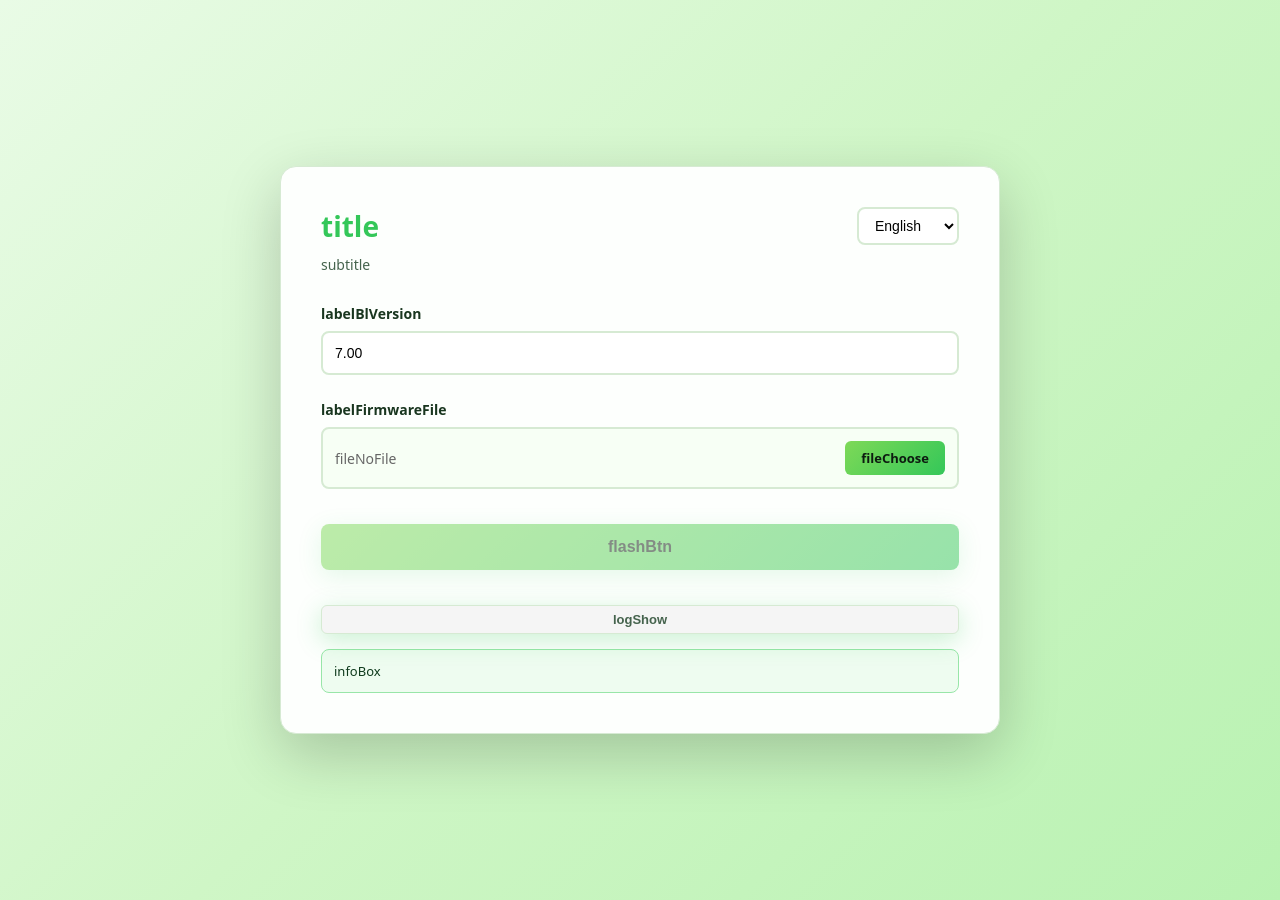
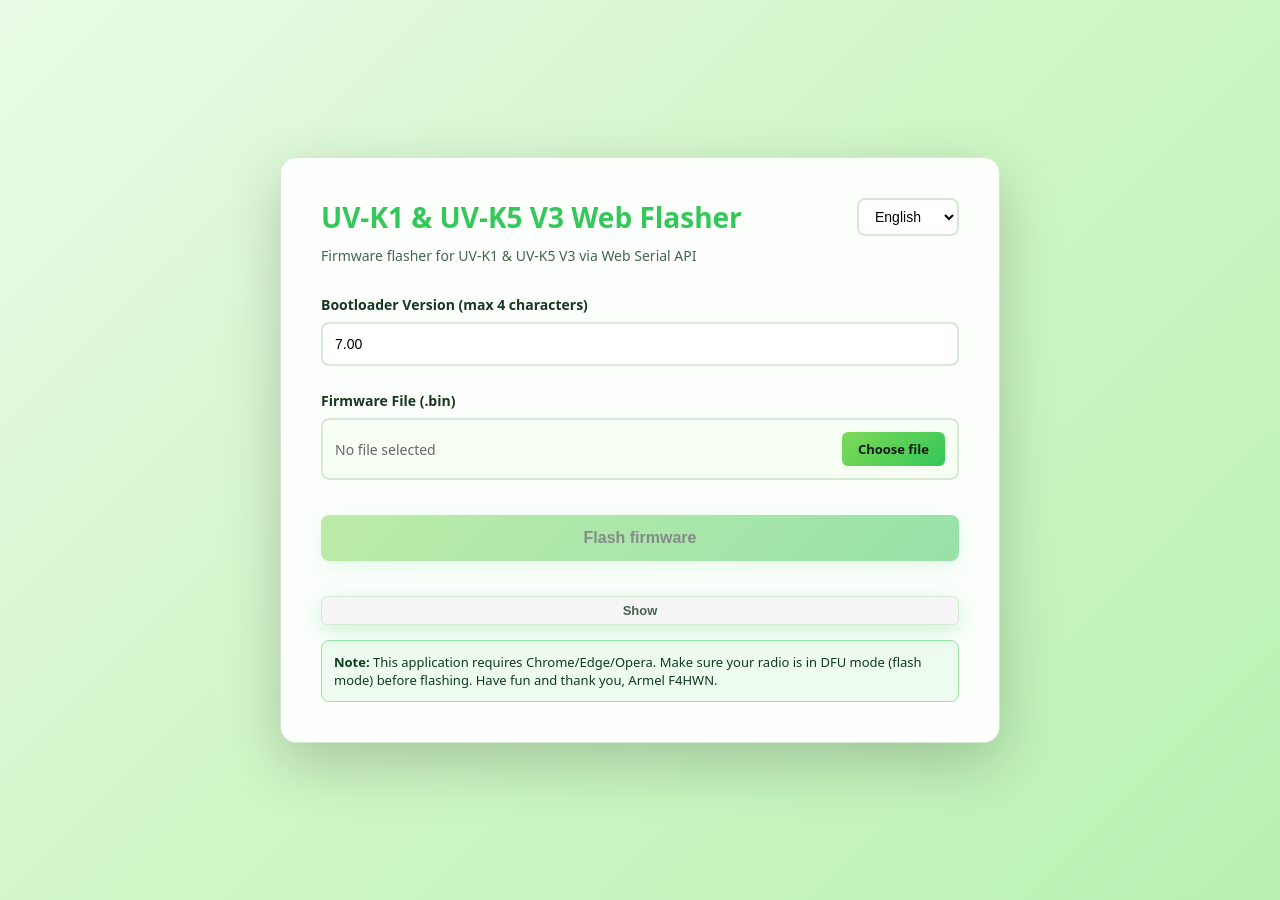
Before and after one commit to armel/armel.github.io, a Jekyll site: the page uvtools2/index.html, which Jekyll copies as it is, in a window 1280 px wide. Built offline with Jekyll 4.4.1, drawn with Linux system fonts in a browser that asks for light colours; some of the changed lines change nothing that is shown.

Commit message:
Fix i18n issue

```diff
--- a/uvtools2/index.html
+++ b/uvtools2/index.html
@@ -4,6 +4,7 @@
   <meta charset="UTF-8" />
   <meta name="viewport" content="width=device-width, initial-scale=1" />
   <title>UV-K5 V3 & UV-K1 Web Flasher</title>
+  <link rel="icon" type="image/x-icon" href="img/favicon.ico">
   <link rel="preload" href="locales/en.json" as="fetch" type="application/json" crossorigin="anonymous">
   <link rel="stylesheet" href="css/style.css" />
 </head>
--- a/uvtools2/js/flash.js
+++ b/uvtools2/js/flash.js
@@ -1,10 +1,12 @@
 // js/flash.js
 // UV-K5 Web Flasher core logic (Web Serial + protocol)
-// Notes:
-//  - Requires i18n.js to be loaded first (window.i18n.t is used).
-//  - Shows progress bar during flashing, hides it after successful completion.
-//  - Percentage text is centered via #progressLabel overlay.
-//  - All comments are in EN as requested.
+// - Requires i18n.js to be loaded first (window.i18nReady).
+// - Defines window.updateUI() to (re)apply translations to the DOM.
+// - Shows progress bar during flashing, hides it after successful completion.
+// - Percentage text is centered via #progressLabel overlay.
+// - Comments in English.
+
+'use strict';
 
 // ---------- Constants ----------
 const BAUDRATE = 38400;
@@ -25,59 +27,107 @@ let isReading = false;
 const flashBtn          = document.getElementById('flashBtn');
 const blVersionInput    = document.getElementById('blVersion');
 const firmwareFileInput = document.getElementById('firmwareFile');
+const titleEl           = document.getElementById('title');
+const subtitleEl        = document.getElementById('subtitle');
+const labelBlVersionEl  = document.getElementById('labelBlVersion');
+const labelFwFileEl     = document.getElementById('labelFirmwareFile');
 const logDiv            = document.getElementById('log');
+const logTitleEl        = document.getElementById('logTitle');
+const infoBoxEl         = document.getElementById('infoBox');
 const progressContainer = document.getElementById('progressContainer');
 const progressFill      = document.getElementById('progressFill');
 const progressLabel     = document.getElementById('progressLabel'); // centered percentage text
+const logToggle         = document.getElementById('logToggle');
 const fileLabel         = document.getElementById('fileLabel');
 const fileName          = document.getElementById('fileName');
+const fileButton        = document.getElementById('fileButton');
+const languageSelect    = document.getElementById('languageSelect');
 
 // ---------- i18n helper ----------
-function t(key, ...args) { return window.i18n.t(key, ...args); }
+function t(key, ...args) { return window.i18n && window.i18n.t ? window.i18n.t(key, ...args) : key; }
 
-// ---------- Initial UI text binding ----------
+// ---------- Translations application ----------
+// This function safely updates all user-visible strings using i18n.t()
 window.updateUI = function updateUI() {
-  document.getElementById('title').textContent = t('title');
-  document.getElementById('subtitle').textContent = t('subtitle');
-  document.getElementById('labelBlVersion').textContent = t('labelBlVersion');
-  document.getElementById('labelFirmwareFile').textContent = t('labelFirmwareFile');
-  document.getElementById('infoBox').innerHTML = t('infoBox');
-  document.getElementById('fileButton').textContent = t('fileChoose');
-  flashBtn.textContent = t('flashBtn');
-  logToggle.textContent = logDiv.classList.contains('visible') ? t('logHide') : t('logShow');
+  // Core headings and labels
+  if (titleEl)          titleEl.textContent = t('title');
+  if (subtitleEl)       subtitleEl.textContent = t('subtitle');
+  if (labelBlVersionEl) labelBlVersionEl.textContent = t('labelBlVersion');
+  if (labelFwFileEl)    labelFwFileEl.textContent = t('labelFirmwareFile');
+  if (logTitleEl)       logTitleEl.textContent = t('logTitle');
 
-  if (!firmwareData) {
+  // Info box can contain inline HTML (e.g., <strong>Note:</strong>)
+  if (infoBoxEl)        infoBoxEl.innerHTML = t('infoBox');
+
+  // Buttons and dynamic labels
+  if (flashBtn)         flashBtn.textContent = t('flashBtn');
+  if (fileButton)       fileButton.textContent = t('fileChoose');
+
+  // Log toggle text depends on current state
+  if (logToggle) {
+    const visible = logDiv && logDiv.classList.contains('visible');
+    logToggle.textContent = visible ? t('logHide') : t('logShow');
+    logToggle.setAttribute('aria-expanded', visible ? 'true' : 'false');
+  }
+
+  // File name placeholder when nothing is selected
+  if (fileName && !firmwareData) {
     fileName.textContent = t('fileNoFile');
     fileName.classList.remove('has-file');
-    fileLabel.classList.remove('has-file');
+    if (fileLabel) fileLabel.classList.remove('has-file');
+  }
+
+  // Keep language selector in sync with current i18n language
+  if (languageSelect && window.i18n && window.i18n.lang) {
+    languageSelect.value = window.i18n.lang;
   }
 };
-updateUI();
+
+// Re-apply UI when i18n signals readiness (first load or any future re-init)
+window.addEventListener('i18n:ready', () => {
+  if (window.updateUI) window.updateUI();
+});
+
+// Also perform an initial application after i18nReady resolves
+(async () => {
+  if (window.i18nReady) {
+    await window.i18nReady;
+  }
+  if (window.updateUI) window.updateUI();
+})();
 
 // ---------- Log visibility toggle ----------
+if (logToggle) {
   logToggle.addEventListener('click', () => {
+    if (!logDiv) return;
     logDiv.classList.toggle('visible');
     logToggle.textContent = logDiv.classList.contains('visible') ? t('logHide') : t('logShow');
     logToggle.setAttribute('aria-expanded', logDiv.classList.contains('visible') ? 'true' : 'false');
   });
+}
 
 // ---------- Firmware file input ----------
+if (firmwareFileInput) {
   firmwareFileInput.addEventListener('change', (e) => {
     const file = e.target.files?.[0];
     if (!file) return;
     const fr = new FileReader();
     fr.onload = (ev) => {
       firmwareData = new Uint8Array(ev.target.result);
+      if (fileName) {
         fileName.textContent = file.name;
         fileName.classList.add('has-file');
-    fileLabel.classList.add('has-file');
+      }
+      if (fileLabel) fileLabel.classList.add('has-file');
       log(t('firmwareLoaded', file.name, firmwareData.length), 'success');
       updateFlashButton();
     };
     fr.readAsArrayBuffer(file);
   });
+}
 
 // ---------- Flash button ----------
+if (flashBtn) {
   flashBtn.addEventListener('click', async () => {
     if (!firmwareData) return;
     try {
@@ -87,11 +137,12 @@ flashBtn.addEventListener('click', async () => {
       log(t('flashError', e?.message ?? String(e)), 'error');
       isFlashing = false;
       updateFlashButton();
-    // Intentionally keep the progress visible on failure (for diagnosis).
+      // Keep the progress visible on failure for debugging
     } finally {
       if (port) await disconnect();
     }
   });
+}
 
 // ---------- Serial connection ----------
 async function connect() {
@@ -121,9 +172,9 @@ async function connect() {
 
 async function disconnect() {
   isReading = false;
-  if (reader) { try { await reader.cancel(); } catch {} reader.releaseLock(); reader = null; }
+  if (reader) { try { await reader.cancel(); } catch {} try { reader.releaseLock(); } catch {} reader = null; }
   if (writer) { try { await writer.close(); } catch {} writer = null; }
-  if (port)   { await port.close(); port = null; }
+  if (port)   { try { await port.close(); } catch {} port = null; }
   log(t('disconnected'), 'info');
 }
 
@@ -151,14 +202,14 @@ async function readLoop() {
 }
 
 // ---------- Flash workflow ----------
-function updateFlashButton() { flashBtn.disabled = !firmwareData || isFlashing; }
+function updateFlashButton() { if (flashBtn) flashBtn.disabled = !firmwareData || isFlashing; }
 
 async function flashFirmware() {
   isFlashing = true;
   updateFlashButton();
 
   // Show and reset the progress bar (0%)
-  progressContainer.style.display = 'block';
+  if (progressContainer) progressContainer.style.display = 'block';
   updateProgress(0);
 
   // Reset buffer; give device some time to spam DEV_INFO
@@ -174,8 +225,8 @@ async function flashFirmware() {
     log(t('blVersionLabel', devInfo.blVersion), 'info');
 
     // Optional BL version check (user text input)
-    const expectedBl = blVersionInput.value.trim();
-    if (expectedBl !== '*' && expectedBl !== '?' && devInfo.blVersion !== expectedBl) {
+    const expectedBl = blVersionInput?.value?.trim?.() ?? '';
+    if (expectedBl !== '*' && expectedBl !== '?' && expectedBl !== '' && devInfo.blVersion !== expectedBl) {
       log(t('blWarning', expectedBl, devInfo.blVersion), 'error');
     }
     log(t('deviceDetected'), 'success');
@@ -193,7 +244,7 @@ async function flashFirmware() {
     log(t('programmingComplete'), 'success');
 
     setTimeout(() => {
-      progressContainer.style.display = 'none'; // hide gauge after success
+      if (progressContainer) progressContainer.style.display = 'none'; // hide gauge after success
       updateProgress(0); // reset for next session
     }, 800);
   } finally {
@@ -244,7 +295,7 @@ async function waitForDeviceInfo() {
 async function performHandshake(blVersion) {
   let acc = 0;
 
-  // Send BL version 3 times (mirrors original behavior, robust against noise)
+  // Send BL version 3 times (robust against noise)
   while (acc < 3) {
     await sleep(50);
     const msg = fetchMessage(readBuffer);
@@ -260,7 +311,7 @@ async function performHandshake(blVersion) {
     }
   }
 
-  // Give device time to stop flooding DEV_INFO and then drain remaining messages
+  // Wait and drain any remaining messages
   log(t('waitingStop'), 'info');
   await sleep(200);
 
@@ -284,32 +335,29 @@ async function programFirmware() {
   while (pageIndex < pageCount) {
     updateProgress((pageIndex / pageCount) * 100);
 
-    // Build MSG_PROG_FW packet (268 bytes data: 4 timestamp + 2 idx + 2 count + 256 page)
+    // Build MSG_PROG_FW packet (268 bytes data)
     const msg = createMessage(MSG_PROG_FW, 268);
     const view = new DataView(msg.buffer);
     view.setUint32(4, timestamp, true);
     view.setUint16(8, pageIndex, true);
     view.setUint16(10, pageCount, true);
 
-    // Copy up to 256 bytes for this page
     const offset = pageIndex * 256;
     const len = Math.min(256, firmwareData.length - offset);
     for (let i = 0; i < len; i++) msg[16 + i] = firmwareData[offset + i];
 
-    // Send page
     await sendMessage(msg);
 
     // Await response for this page
     let gotResponse = false;
-    for (let i = 0; i < 300 && !gotResponse; i++) { // up to ~3s (300 * 10ms)
+    for (let i = 0; i < 300 && !gotResponse; i++) { // up to ~3s
       await sleep(10);
       const resp = fetchMessage(readBuffer);
       if (!resp) continue;
-      if (resp.msgType === MSG_NOTIFY_DEV_INFO) continue; // ignore noise
+      if (resp.msgType === MSG_NOTIFY_DEV_INFO) continue;
 
       if (resp.msgType === MSG_PROG_FW_RESP) {
         const dv = new DataView(resp.data.buffer);
-        // const x4 = dv.getUint32(0, true); // not used
         const respPageIndex = dv.getUint16(4, true);
         const err = dv.getUint16(6, true);
 
@@ -340,8 +388,6 @@ async function programFirmware() {
       // else retry same page
     }
   }
-
-  // 100% is set by the caller after loop completes
 }
 
 // ---------- Protocol helpers ----------
@@ -359,9 +405,8 @@ async function sendMessage(msg) {
 }
 
 function makePacket(msg) {
-  // Packet: [0..1]=0xCDAB, [2..3]=msgLenEven, [4..(3+msgLen)]=msg, [4+msgLen..5+msgLen]=CRC16, [6+msgLen..7+msgLen]=0xBADC
   let msgLen = msg.length;
-  if (msgLen % 2 !== 0) msgLen++; // even length
+  if (msgLen % 2 !== 0) msgLen++;
   const buf = new Uint8Array(8 + msgLen);
   const view = new DataView(buf.buffer);
 
@@ -374,7 +419,6 @@ function makePacket(msg) {
   const crc = calcCRC(buf, 4, msgLen);
   view.setUint16(4 + msgLen, crc, true);
 
-  // Obfuscate payload + CRC (2 bytes)
   obfuscate(buf, 4, 2 + msgLen);
   return buf;
 }
@@ -382,7 +426,6 @@ function makePacket(msg) {
 function fetchMessage(buf) {
   if (buf.length < 8) return null;
 
-  // Find header 0xAB 0xCD in raw buffer (obfuscated stream level header bytes appear as AB CD)
   let packBegin = -1;
   for (let i = 0; i < buf.length - 1; i++) {
     if (buf[i] === 0xab && buf[i + 1] === 0xcd) { packBegin = i; break; }
@@ -398,27 +441,20 @@ function fetchMessage(buf) {
   const packEnd = packBegin + 6 + msgLen;
   if (buf.length < packEnd + 2) return null;
 
-  // Check trailer 0xDC 0xBA
   if (buf[packEnd] !== 0xdc || buf[packEnd + 1] !== 0xba) {
-    // Bad framing; skip header bytes and try again
     buf.splice(0, packBegin + 2);
     return null;
   }
 
-  // Copy obfuscated message + CRC (msgLen + 2)
   const msgBuf = new Uint8Array(msgLen + 2);
   for (let i = 0; i < msgLen + 2; i++) msgBuf[i] = buf[packBegin + 4 + i];
-
-  // De-obfuscate in place
   obfuscate(msgBuf, 0, msgLen + 2);
 
   const view = new DataView(msgBuf.buffer);
   const msgType = view.getUint16(0, true);
   const data = msgBuf.slice(4);
 
-  // Move read head
   buf.splice(0, packEnd + 2);
-
   return { msgType, data, rawData: msgBuf };
 }
 
@@ -448,8 +484,12 @@ function log(message, type = '') {
   const entry = document.createElement('div');
   entry.className = `log-entry ${type}`;
   entry.textContent = `[${new Date().toLocaleTimeString()}] ${message}`;
+  if (logDiv) {
     logDiv.appendChild(entry);
     logDiv.scrollTop = logDiv.scrollHeight;
+  } else {
+    console.log(message);
+  }
 }
 
 function updateProgress(percent) {
@@ -465,5 +505,5 @@ function sleep(ms) { return new Promise(r => setTimeout(r, ms)); }
 // ---------- Capability check ----------
 if (!('serial' in navigator)) {
   log(t('webSerialNotSupported'), 'error');
-  flashBtn.disabled = true;
+  if (flashBtn) flashBtn.disabled = true;
 }
--- a/uvtools2/js/i18n.js
+++ b/uvtools2/js/i18n.js
@@ -1,16 +1,22 @@
-// Very light i18n loader with JSON files (lazy-load per language)
+// js/i18n.js
+// Very light i18n loader with JSON files (lazy-load per language).
+// Adds: window.i18nReady (Promise) and dispatches "i18n:ready" event.
+// If locale fetch fails, a friendly error is shown in #infoBox.
+// All comments in English.
+
 (function () {
   const DEFAULT_LANG = localStorage.getItem('uv-k5-flasher-lang') || 'en';
-  const supported = ['en', 'fr']; // add 'it', 'es', 'de' when files exist
+  const supported = ['en', 'fr']; // add other codes (it, es, de) when files exist
 
-  function getLang() {
-    const ui = document.getElementById('languageSelect');
-    if (!ui) return DEFAULT_LANG;
-    const val = ui.value || DEFAULT_LANG;
-    return supported.includes(val) ? val : 'en';
-  }
+  // Load a locale JSON file, throws on file:// or fetch errors
+  async function loadLocale(lang) {
+    // Guard against file:// origin which blocks fetch
+    if (location.protocol === 'file:') {
+      throw new Error(
+        'This page is opened via file://. Serve it over http://localhost or HTTPS so JSON fetch & Web Serial work.'
+      );
+    }
 
-  async function loadLocale(lang) {
     const res = await fetch(`./locales/${lang}.json`, { cache: 'no-store' });
     if (!res.ok) throw new Error(`Failed to load locale: ${lang}`);
     return res.json();
@@ -19,33 +25,53 @@
   const i18n = {
     lang: DEFAULT_LANG,
     dict: {},
+    // Initialize i18n: load default language, set selector, bind change handler
     async init() {
-      await this.setLanguage(DEFAULT_LANG);
+      await this.setLanguage(this.lang);
       const sel = document.getElementById('languageSelect');
       if (sel) sel.value = this.lang;
       this.bindSelector();
+      // Broadcast ready so other modules can initialize safely
+      window.dispatchEvent(new CustomEvent('i18n:ready', { detail: { lang: this.lang } }));
     },
     bindSelector() {
       const sel = document.getElementById('languageSelect');
       if (!sel) return;
       sel.addEventListener('change', async (e) => {
         const lang = e.target.value;
-        await this.setLanguage(lang);
-        if (window.updateUI) window.updateUI(); // let app refresh text
+        try {
+          await this.setLanguage(lang);
+          localStorage.setItem('uv-k5-flasher-lang', this.lang);
+          // Let the app refresh texts
+          if (window.updateUI) window.updateUI();
+        } catch (err) {
+          console.error('Failed to switch language:', err);
+          const el = document.getElementById('infoBox');
+          if (el) el.innerHTML = `<strong>Error loading language:</strong> ${err.message}`;
+        }
       });
     },
+    // Translate helper with simple {0} substitution
     t(key, ...args) {
-      const base = this.dict[key] ?? key;
+      const base = this.dict && this.dict[key] ? this.dict[key] : key;
       return args.reduce((acc, val, idx) => acc.replace(`{${idx}}`, val), base);
     },
     async setLanguage(lang) {
       this.lang = supported.includes(lang) ? lang : 'en';
-      localStorage.setItem('uv-k5-flasher-lang', this.lang);
       this.dict = await loadLocale(this.lang);
       document.documentElement.lang = this.lang;
     }
   };
 
+  // Expose globally
   window.i18n = i18n;
-  i18n.init().catch(console.error);
+
+  // Expose a promise others can await before touching translations
+  window.i18nReady = i18n.init().catch((err) => {
+    console.error('i18n init error:', err);
+    const el = document.getElementById('infoBox');
+    if (el) el.innerHTML = `<strong>Error:</strong> ${err.message}`;
+    // resolve anyway to avoid blocking app; UI will display keys if needed
+    return Promise.resolve();
+  });
 })();
```
Also changed, not shown: uvtools2/img/favicon.ico (added). Lines whose indentation alone changed are shown as unchanged.
